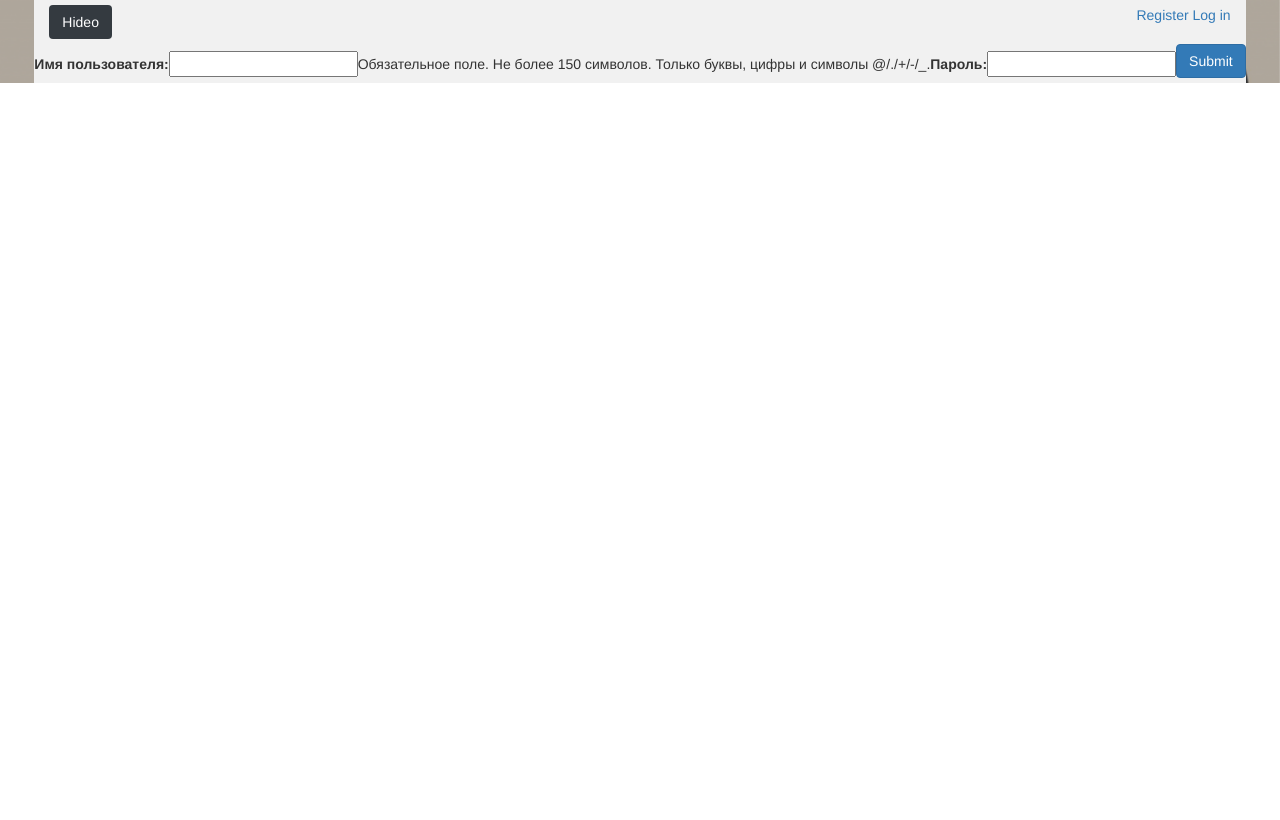
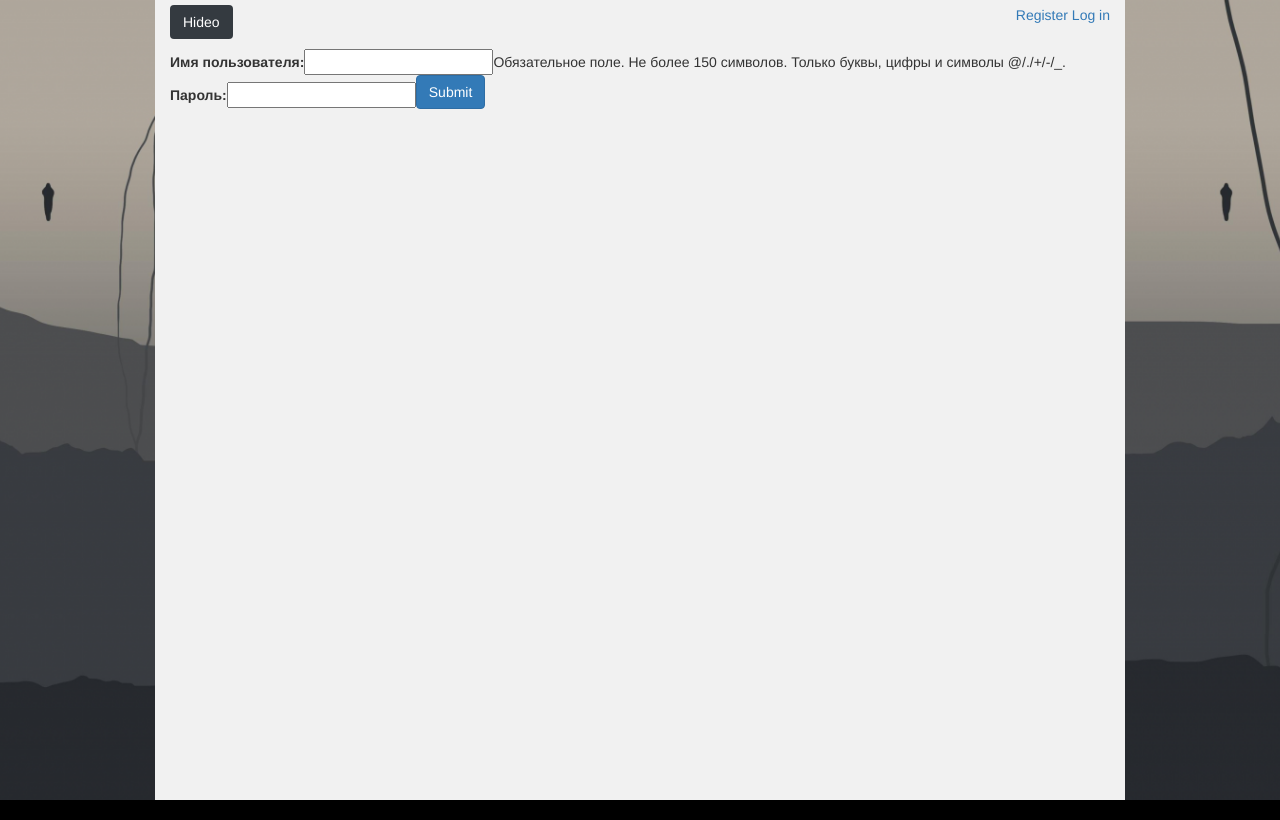
Before and after one commit to QuidObscurum/myrepo, a Django app: page /games/in/ in a window 1280 px wide. Before the commit the page ends 83 px from the top, so only its background shows below. Run offline with Django 3.2, Linux system fonts and the light colour scheme; some libraries are stand-ins or nearby versions.

Commit message:
Fixed css flex height to fill the web-page

```diff
--- a/Hideo/settings.py
+++ b/Hideo/settings.py
@@ -25,7 +25,7 @@ SECRET_KEY = 'ed1qpfl)m19lc(*^sjz(ay*kwzi)!@nb$3bq7i*a&ii(jnanhi'
 # SECURITY WARNING: don't run with debug turned on in production!
 DEBUG = True
 
-ALLOWED_HOSTS = ['Quiddo.pythonanywhere.com']
+ALLOWED_HOSTS = ['Quiddo.pythonanywhere.com', '127.0.0.1']
 
 
 # Application definition
--- a/games/static/styles.css
+++ b/games/static/styles.css
@@ -1,3 +1,8 @@
+html, body {
+  height: 100%;
+  margin: 0;
+}
+
 .flex-container-col {
   display: flex;
   flex-direction: column;
@@ -33,8 +38,12 @@
 }
 
 .carpet {
+    /* min-height: 100%;*/
+    display: flex;
+    flex-direction: column;
     background-color: #f1f1f1;
     min-width: 970px;
+    flex-grow: 1;
 }
 
 h3 {
@@ -59,6 +68,14 @@ h6 {
     font-size: 16px;
 }
 
+.footer {
+    height: 20px;
+   /* position: absolute; /* 4. Setting fixed height elements to absolute */
+    width: 100%; /* When absolute a width has to be defined */
+    bottom: 0; /* Position absolute bottom bar */
+    background-color: #000;
+}
+
 /*.grid-container {
     display: grid;
 }
--- a/games/templates/main_template.html
+++ b/games/templates/main_template.html
@@ -53,5 +53,6 @@
 </div>
 </div>
     </div>
+<div class="footer"></div>
 </body>
 </html>
--- a/games/templates/sign.html
+++ b/games/templates/sign.html
@@ -1,6 +1,6 @@
 {% extends 'main_template.html' %}
 {% block sign %}
-
+<div>
   <form class="form-inline" action="{{ url }}" method = "post">
        {% csrf_token %}{{ form }}
 <!-- {% csrf_token %}
@@ -16,5 +16,5 @@
   <br> {{ error }}
   {% endif %}
   </form>
-
+</div>
 {% endblock %}
```
Also changed, not shown: db.sqlite3.
